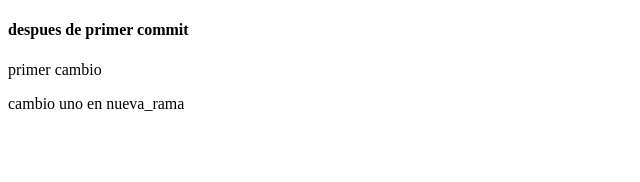
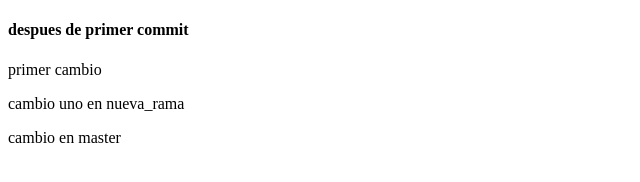
Before and after one commit to MiguelNefle1/repo_23059, a plain HTML site: page index.html in a window 1280 px wide. Shown: the whole page, without its empty margins (0-640 px from the left). Drawn offline with Linux system fonts and the light colour scheme.

Commit message:
cambio en master para conflicto

```diff
--- a/index.html
+++ b/index.html
@@ -10,5 +10,6 @@
     <h4>despues de primer commit</h4>
     <p>primer cambio</p>
     <p>cambio uno en nueva_rama</p>
+    <p>cambio en master</p>
 </body>
 </html>
```
